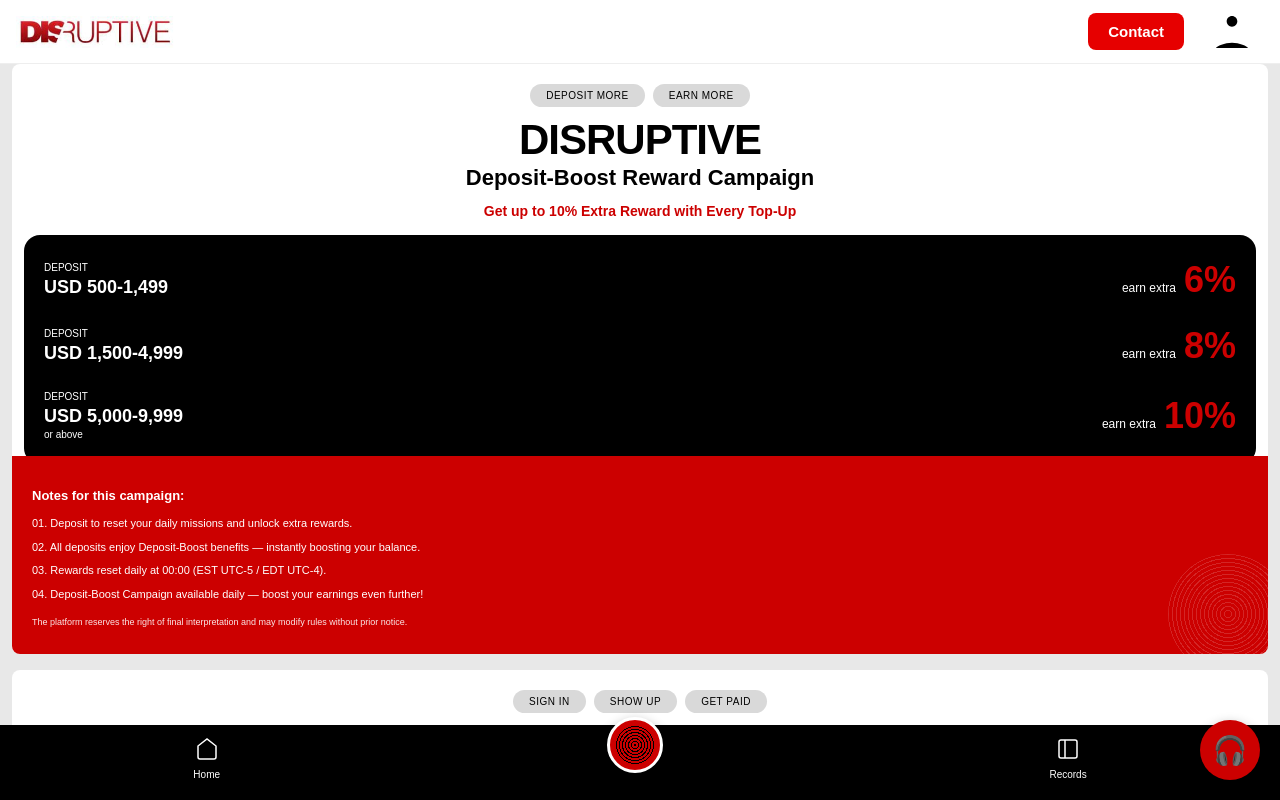
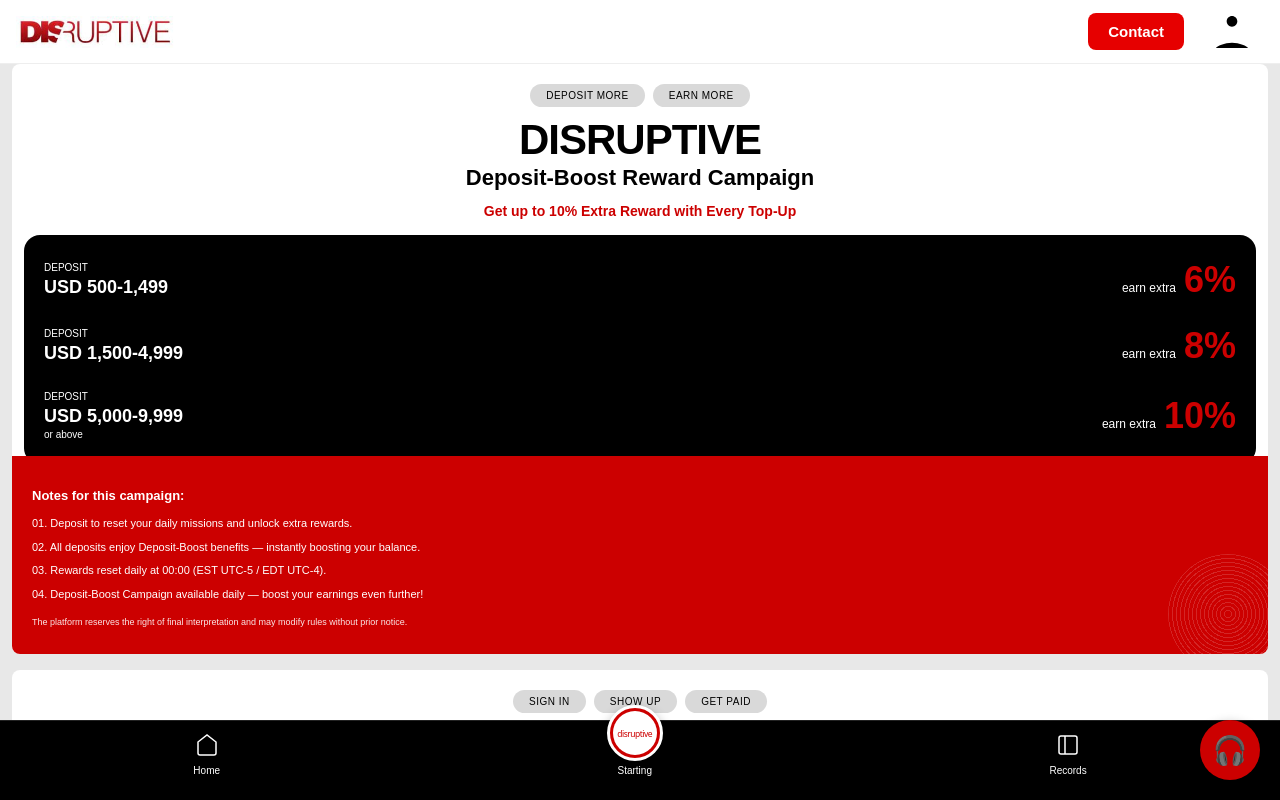
Before and after one commit to Molly256/disruptivewebsite, a Next.js app: page /event in a window 1280 px wide. Shown: the top 800 px of the page. Built offline with nearby package versions, Linux system fonts and the light colour scheme.

Commit message:
Fix: use BottomNav component on Dashboard and Event pages with new disruptive button

```diff
--- a/app/event/page.js
+++ b/app/event/page.js
@@ -550,58 +550,7 @@ export default function EventPage() {
         </div>
       </div>
 
-      {/* Bottom Nav */}
-      <div style={{
-        position: 'fixed',
-        bottom: 0,
-        left: 0,
-        right: 0,
-        background: '#000',
-        display: 'flex',
-        justifyContent: 'space-around',
-        alignItems: 'center',
-        padding: '12px 0 20px',
-        zIndex: 1000
-      }}>
-        <div
-          onClick={() => router.push('/dashboard')}
-          style={{ textAlign: 'center', cursor: 'pointer' }}
-        >
-          <svg width="24" height="24" viewBox="0 0 24 24" fill="none" stroke="#fff" strokeWidth="1.5">
-            <path d="M3 9l9-7 9 7v11a2 2 0 0 1-2 2H5a2 2 0 0 1-2-2z"/>
-          </svg>
-          <div style={{ fontSize: '10px', color: '#fff', marginTop: '4px', fontWeight: '300' }}>Home</div>
-        </div>
-
-        <div style={{
-          width: '56px',
-          height: '56px',
-          background: '#cc0000',
-          borderRadius: '50%',
-          display: 'flex',
-          alignItems: 'center',
-          justifyContent: 'center',
-          marginTop: '-28px',
-          boxShadow: '0 4px 12px rgba(0,0,0,0.3)',
-          cursor: 'pointer',
-          border: '3px solid #fff'
-        }}>
-          <div style={{
-            width: '40px',
-            height: '40px',
-            borderRadius: '50%',
-            background: 'repeating-radial-gradient(circle at center, #000 0px, #000 1px, #cc0000 1px, #cc0000 3px)'
-          }}/>
-        </div>
-
-        <div style={{ textAlign: 'center', cursor: 'pointer' }}>
-          <svg width="24" height="24" viewBox="0 0 24 24" fill="none" stroke="#fff" strokeWidth="1.5">
-            <rect x="3" y="3" width="18" height="18" rx="2"/>
-            <line x1="9" y1="3" x2="9" y2="21"/>
-          </svg>
-          <div style={{ fontSize: '10px', color: '#fff', marginTop: '4px', fontWeight: '300' }}>Records</div>
-        </div>
-      </div>
+      <BottomNav />
     </div>
   )
 }
```
Also changed, not shown: app/dashboard/page.js (+1 -18 lines).
